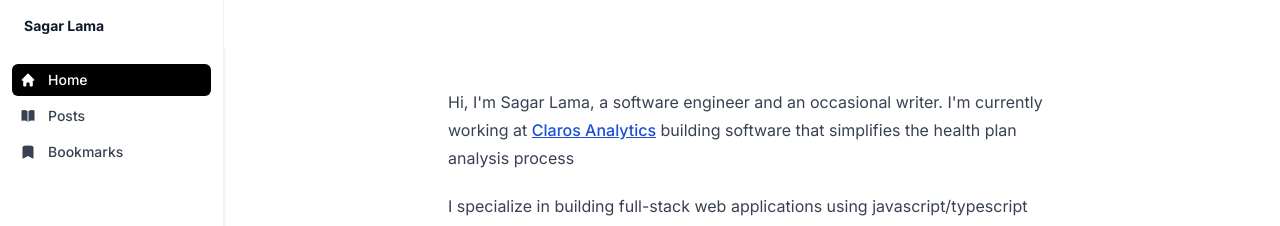
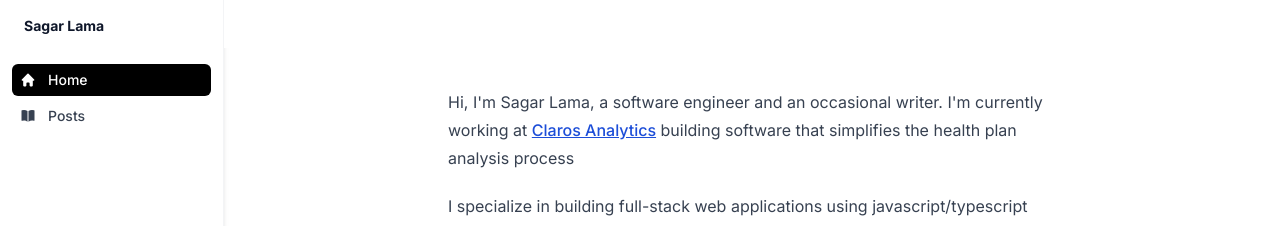
Before and after one commit to sagarPakhrin/sagarlama.com, a Next.js app: page / in a window 1280 px wide. Shown: the top 226 px of the page. Built offline with nearby package versions, Linux system fonts and the light colour scheme; no server answers.

Commit message:
chore(): Hide book marks for the timebeing

```diff
--- a/src/components/sidebar/sidebar.tsx
+++ b/src/components/sidebar/sidebar.tsx
@@ -22,11 +22,11 @@ export const Sidebar = () => {
   const links = [
     { name: "Home", href: "/", icon: HiMiniHome },
     { name: "Posts", href: "/posts", icon: HiBookOpen },
-    {
-      name: "Bookmarks",
-      href: "/bookmarks",
-      icon: HiBookmark,
-    },
+    // {
+    //   name: "Bookmarks",
+    //   href: "/bookmarks",
+    //   icon: HiBookmark,
+    // },
   ];
 
   const socials = [
```
